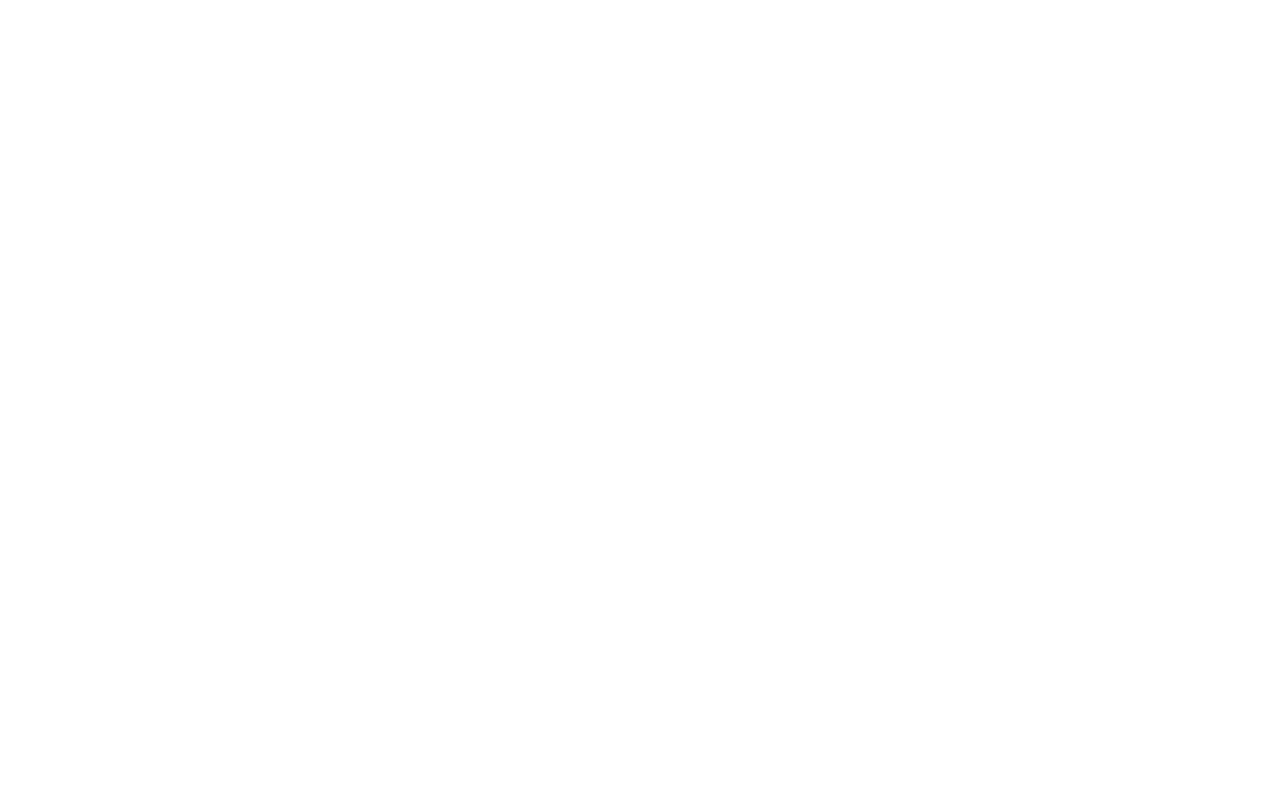
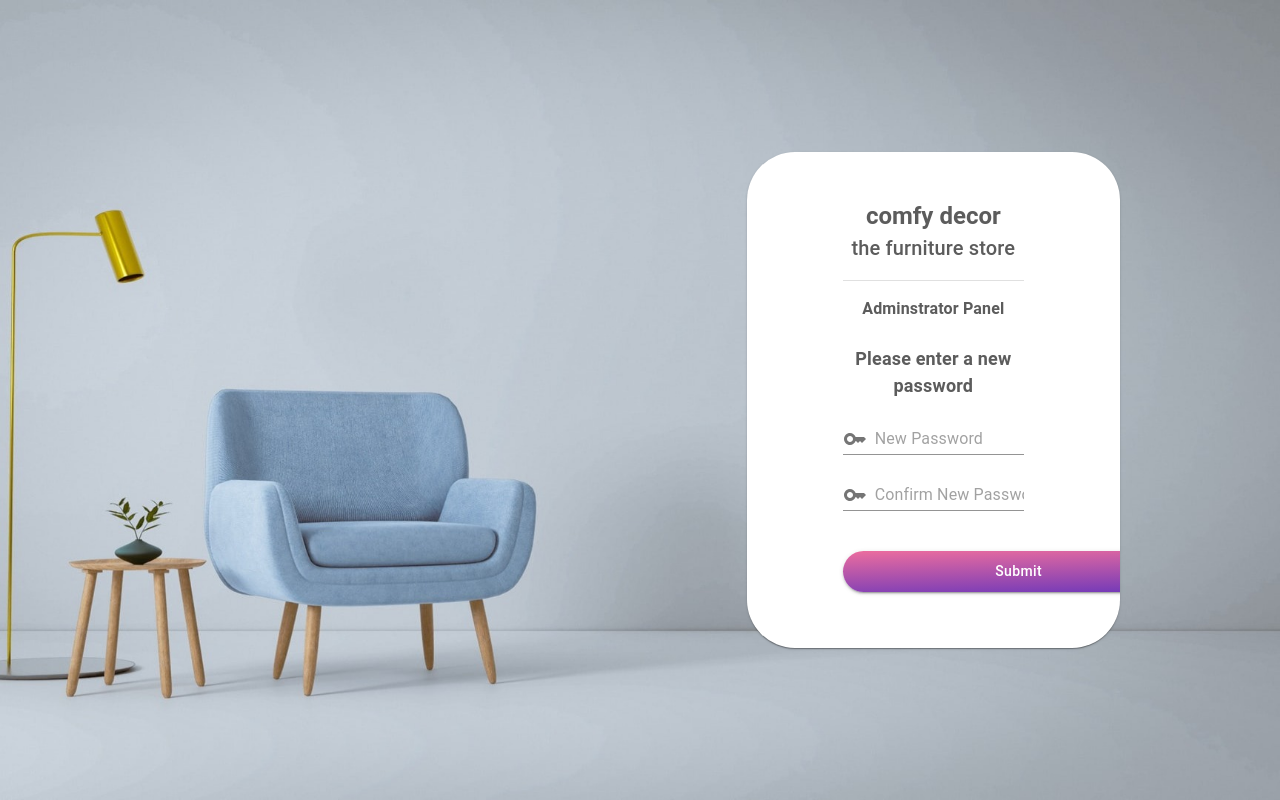
Before and after one commit to MansiGanar/capstone-frontend-admin, a React (Create React App) app: page /reset-password/1 in a window 1280 px wide. Before the commit this address had no page. Built offline with nearby package versions, Linux system fonts and the light colour scheme.

Commit message:
reset password flow completed

```diff
--- a/src/App.tsx
+++ b/src/App.tsx
@@ -7,6 +7,7 @@
 import PrivateRoute from "./shared-components/PrivateRoute/PrivateRoute";
 import ScrollToTop from "./shared-components/ScrollTopTop/ScrollToTop";
 import useJWTExpiry from "./hooks/useJWTExpiry";
+import ResetPassword from "./pages/password-reset/ResetPassword";
 
 function App() {
   const { isExpired } = useJWTExpiry();
@@ -23,6 +24,7 @@
           vertical: "top",
           horizontal: "right",
         }}
+        preventDuplicate
       >
         <ScrollToTop />
         <Routes>
@@ -43,6 +45,7 @@
               </PrivateRoute>
             }
           />
+          <Route path="/reset-password/:token" element={<ResetPassword />} />
         </Routes>
       </SnackbarProvider>
     </BrowserRouter>
--- a/src/api/paths.ts
+++ b/src/api/paths.ts
@@ -1,9 +1,15 @@
 export const BASE_URL =
   "https://e-commerce-backend-capstone.herokuapp.com/api/administrator/";
+export const BASE_URL_WITHOUT_ADMIN =
+  "https://e-commerce-backend-capstone.herokuapp.com/api/";
 
 export const REGISTER_ADMIN_URL = BASE_URL + "register";
 export const LOGIN_ADMIN_URL = BASE_URL + "login";
 export const GET_ADMIN_PROFILE_ADMIN_URL = BASE_URL + "profile";
+export const SEND_PASSWORD_RESET_EMAIL_ADMIN_URL =
+  BASE_URL_WITHOUT_ADMIN + "emails/reset-password/admin";
+export const RESET_PASSWORD_ADMIN_URL =
+  BASE_URL_WITHOUT_ADMIN + "emails/update-password/admin/";
 
 export const ADD_PRODUCT_URL = BASE_URL + "products";
 export const GET_PRODUCTS_BY_CATEGORY_URL = BASE_URL + "products/category/";
--- a/src/pages/home/ForgotPasswordDialog.tsx
+++ b/src/pages/home/ForgotPasswordDialog.tsx
@@ -1,4 +1,4 @@
-import React from "react";
+import React, { useState } from "react";
 import {
   Dialog,
   DialogTitle,
@@ -9,8 +9,43 @@
   Button,
 } from "@mui/material";
 import { IForgotPasswordDialog } from "./types";
+import { sendPasswordResetEmail } from "../../api/authentication/authentication";
+import { useSnackbar } from "notistack";
+import Loader from "../../shared-components/Loader/Loader";
 
 const ForgotPasswordDialog = ({ open, handleClose }: IForgotPasswordDialog) => {
+  const [emailId, setEmailId] = useState("");
+
+  const [loading, setLoading] = useState(false);
+
+  const { enqueueSnackbar } = useSnackbar();
+
+  const handleSubmit = async (
+    event:
+      | React.FormEvent<HTMLFormElement>
+      | React.MouseEvent<HTMLButtonElement, MouseEvent>
+  ) => {
+    event.preventDefault();
+    setLoading(true);
+    try {
+      await sendPasswordResetEmail({ emailId });
+      enqueueSnackbar("Password reset email sent successfully!", {
+        variant: "success",
+      });
+      handleClose();
+    } catch (error: any) {
+      enqueueSnackbar(
+        error?.response?.data?.errors[0]?.msg ||
+          error?.response?.data?.msg ||
+          "An error occurred. Please try again.",
+        {
+          variant: "error",
+        }
+      );
+    }
+    setLoading(false);
+  };
+
   return (
     <Dialog
       open={open}
@@ -31,14 +66,19 @@
         <TextField
           autoFocus
           margin="dense"
-          id="name"
           label="Email Address"
           type="email"
           fullWidth
           variant="standard"
+          value={emailId}
+          onChange={(e) => setEmailId(e.target.value)}
         />
       </DialogContent>
       <DialogActions>
+        {loading ? (
+          <Loader />
+        ) : (
+          <>
             <Button
               onClick={handleClose}
               variant="outlined"
@@ -55,7 +95,7 @@
               Cancel
             </Button>
             <Button
-          onClick={handleClose}
+              onClick={handleSubmit}
               variant="contained"
               sx={{
                 borderRadius: "2rem",
@@ -66,6 +106,8 @@
             >
               Submit
             </Button>
+          </>
+        )}
       </DialogActions>
     </Dialog>
   );
--- a/src/pages/home/LoginForm.tsx
+++ b/src/pages/home/LoginForm.tsx
@@ -61,8 +61,8 @@
     } catch (error: any) {
       localStorage.removeItem("token");
       enqueueSnackbar(
-        error?.response?.data?.errors[0]?.msg ||
-          error?.response?.data?.msg ||
+        error?.response?.data?.msg ||
+          error?.response?.data?.errors[0]?.msg ||
           "An error occurred. Please try again.",
         {
           variant: "error",
--- a/src/pages/home/RegisterForm.tsx
+++ b/src/pages/home/RegisterForm.tsx
@@ -47,8 +47,8 @@
     } catch (error: any) {
       localStorage.removeItem("token");
       enqueueSnackbar(
-        error?.response?.data?.errors[0]?.msg ||
-          error?.response?.data?.msg ||
+        error?.response?.data?.msg ||
+          error?.response?.data?.errors[0]?.msg ||
           "An error occurred. Please try again.",
         {
           variant: "error",
--- /dev/null
+++ b/src/pages/password-reset/ResetPassword.tsx
@@ -0,0 +1,177 @@
+import {
+  Box,
+  Grid,
+  Card,
+  CardContent,
+  Typography,
+  Divider,
+  InputAdornment,
+  TextField,
+  Button,
+} from "@mui/material";
+import React, { useState } from "react";
+import KeyIcon from "@mui/icons-material/Key";
+import { backgroundStyle, cardStyle } from "../home/styles";
+import { resetPassword } from "../../api/authentication/authentication";
+import { useSnackbar } from "notistack";
+import { useNavigate, useParams } from "react-router-dom";
+import Loader from "../../shared-components/Loader/Loader";
+
+const ResetPassword = () => {
+  const defaultFormValues = {
+    password1: "",
+    password2: "",
+  };
+
+  const [resetPasswordFormData, setResetPasswordFormData] =
+    useState(defaultFormValues);
+
+  const handleChange = (
+    event: React.ChangeEvent<HTMLInputElement | HTMLTextAreaElement>
+  ) => {
+    setResetPasswordFormData({
+      ...resetPasswordFormData,
+      [event.target.name]: event.target.value,
+    });
+  };
+
+  const { token } = useParams();
+
+  const navigate = useNavigate();
+
+  const [loading, setLoading] = useState(false);
+
+  const { enqueueSnackbar } = useSnackbar();
+
+  const handleSubmit = async (
+    event:
+      | React.FormEvent<HTMLFormElement>
+      | React.MouseEvent<HTMLButtonElement, MouseEvent>
+  ) => {
+    event.preventDefault();
+    if (resetPasswordFormData.password1 === resetPasswordFormData.password2) {
+      setLoading(true);
+      try {
+        const response = await resetPassword(
+          {
+            password: resetPasswordFormData.password1,
+          },
+          token || ""
+        );
+        setResetPasswordFormData(defaultFormValues);
+        navigate("/");
+        enqueueSnackbar(response.msg, {
+          variant: "success",
+        });
+      } catch (error: any) {
+        enqueueSnackbar(
+          error?.response?.data?.msg ||
+            error?.response?.data?.errors[0]?.msg ||
+            "An error occurred. Please try again.",
+          {
+            variant: "error",
+          }
+        );
+      }
+      setLoading(false);
+    } else {
+      enqueueSnackbar("The passwords do not match! Please try again.", {
+        variant: "error",
+      });
+    }
+  };
+
+  return (
+    <Box sx={backgroundStyle}>
+      <Grid
+        container
+        alignItems={"center"}
+        sx={{ height: "100%", padding: "5rem 10rem 5rem 0" }}
+      >
+        <Grid item sm={8}></Grid>
+        <Grid item sm={4}>
+          <Card sx={cardStyle}>
+            <CardContent>
+              <Box sx={{ padding: "2rem 5rem", color: "#5C5C5C" }}>
+                <Typography variant="h5" fontWeight={700}>
+                  comfy decor
+                </Typography>
+                <Typography variant="h6" fontWeight={500}>
+                  the furniture store
+                </Typography>
+                <Divider sx={{ margin: "1rem 0" }} />
+                <Typography
+                  variant="body1"
+                  sx={{ margin: "1rem" }}
+                  fontWeight={700}
+                >
+                  Adminstrator Panel
+                </Typography>
+                <Typography mt={3} mb={3} fontWeight={700} fontSize={18}>
+                  Please enter a new password
+                </Typography>
+                <Box>
+                  <TextField
+                    InputProps={{
+                      startAdornment: (
+                        <InputAdornment position="start">
+                          <KeyIcon />
+                        </InputAdornment>
+                      ),
+                      type: "password",
+                    }}
+                    variant="standard"
+                    placeholder="New Password"
+                    sx={{ width: "100%" }}
+                    name="password1"
+                    value={resetPasswordFormData.password1}
+                    onChange={handleChange}
+                  />
+                </Box>
+                <Box mt={3}>
+                  <TextField
+                    InputProps={{
+                      startAdornment: (
+                        <InputAdornment position="start">
+                          <KeyIcon />
+                        </InputAdornment>
+                      ),
+                      type: "password",
+                    }}
+                    variant="standard"
+                    placeholder="Confirm New Password"
+                    sx={{ width: "100%" }}
+                    name="password2"
+                    value={resetPasswordFormData.password2}
+                    onChange={handleChange}
+                  />
+                </Box>
+                {loading ? (
+                  <Loader />
+                ) : (
+                  <Button
+                    variant="contained"
+                    sx={{
+                      width: "22rem",
+                      borderRadius: "2rem",
+                      margin: "2.5rem 0 0",
+                      textTransform: "none",
+                      padding: ".5rem 2rem",
+                      background:
+                        "linear-gradient(178.18deg, #FD749B -13.56%, #281AC8 158.3%)",
+                    }}
+                    onClick={handleSubmit}
+                  >
+                    Submit
+                  </Button>
+                )}
+              </Box>
+            </CardContent>
+          </Card>
+        </Grid>
+      </Grid>
+    </Box>
+  );
+};
+
+export default ResetPassword;
```
Also changed, not shown: src/api/authentication/authentication.ts (+27 -0 lines), src/api/authentication/types.d.ts (+28 -0 lines). Lines whose indentation alone changed are shown as unchanged.
